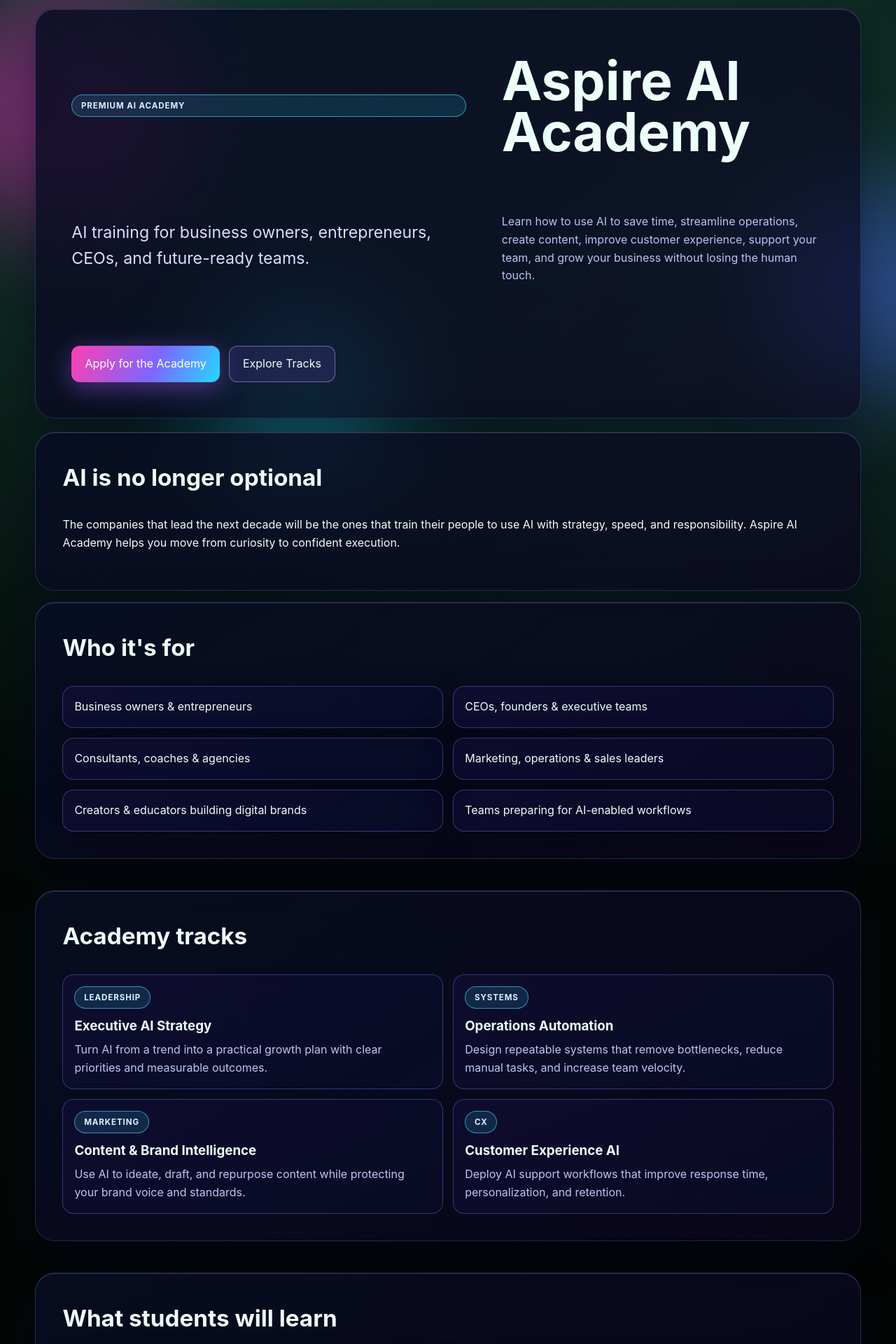
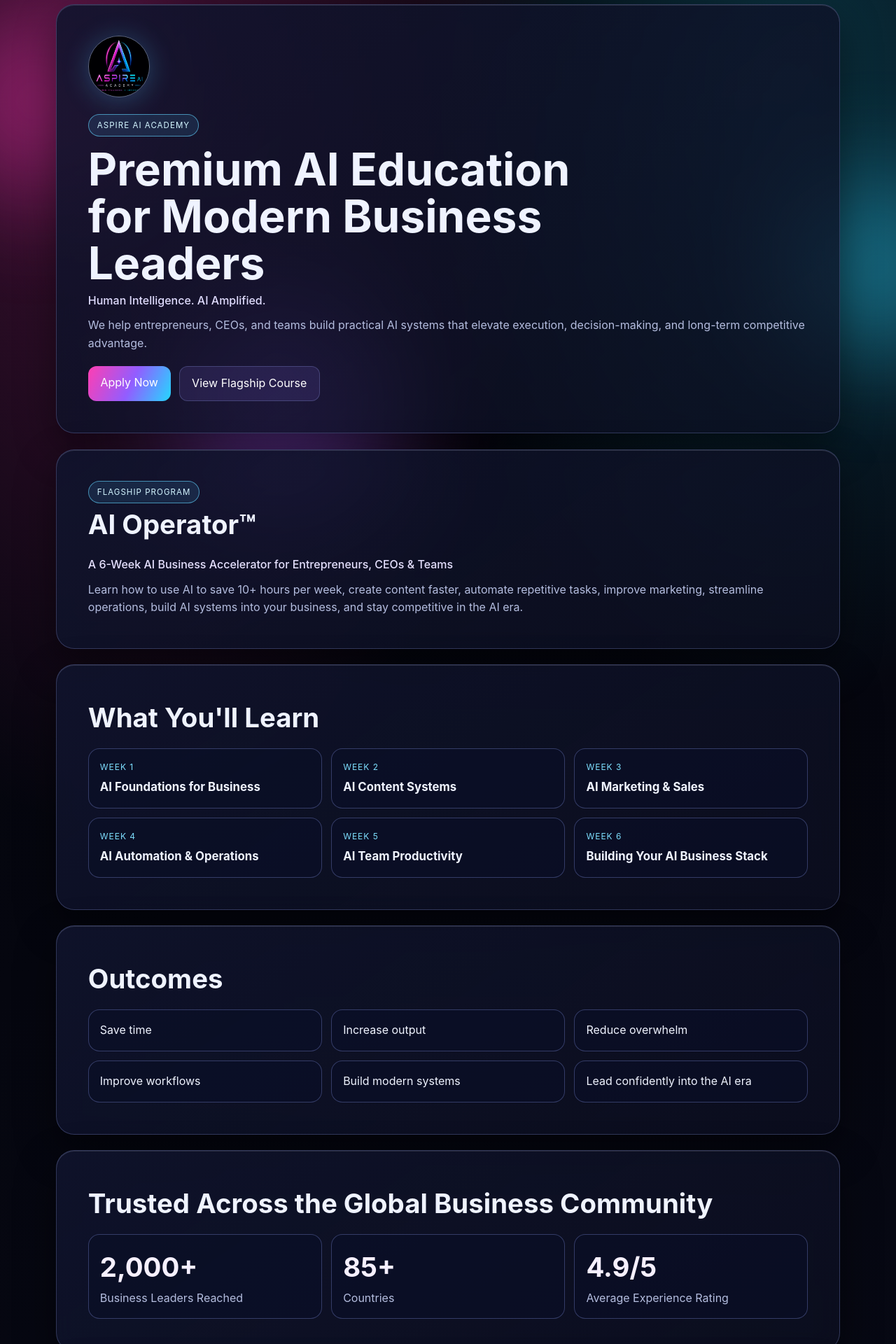
Before and after one commit to jessgoodvibesonly/TheNewSimulationMinistry, a Next.js app: page / in a window 1280 px wide. Shown: the part 20-1940 px from the top of the page at 70% size. Built offline with nearby package versions, Linux system fonts and the light colour scheme.

Commit message:
Redesign homepage into premium executive academy experience

```diff
--- a/app/globals.css
+++ b/app/globals.css
@@ -1,287 +1,131 @@
 :root {
-  --bg: #040b09;
-  --bg-soft: #0b1a16;
-  --text: #ecfff8;
-  --muted: #b3d6ca;
-  --accent: #7bff9e;
-  --accent-soft: rgba(123, 255, 158, 0.25);
-  --purple: #bc7dff;
-  --glass: rgba(255, 255, 255, 0.07);
-  --border: rgba(170, 255, 200, 0.22);
+  --bg: #06070f;
+  --surface: rgba(13, 16, 34, 0.72);
+  --surface-strong: rgba(16, 20, 45, 0.9);
+  --text: #eff3ff;
+  --muted: #b4bddf;
+  --line: rgba(161, 174, 255, 0.25);
 }
 
 * { box-sizing: border-box; }
-
 html, body { overflow-x: clip; }
-
 body {
   margin: 0;
   font-family: Inter, ui-sans-serif, system-ui, -apple-system, Segoe UI, Roboto, Helvetica, Arial, sans-serif;
   color: var(--text);
-  background: radial-gradient(circle at 20% 0%, #143d31, transparent 35%),
-    radial-gradient(circle at 85% 10%, #12342b, transparent 30%),
-    linear-gradient(160deg, var(--bg), #020504 70%);
+  background:
+    radial-gradient(50% 45% at 14% 3%, rgba(255, 55, 178, 0.25), transparent),
+    radial-gradient(42% 35% at 88% 6%, rgba(35, 215, 255, 0.22), transparent),
+    linear-gradient(160deg, #03040a 0%, #05060f 48%, #070915 100%);
   line-height: 1.6;
 }
 
-main {
-  width: min(1160px, 100% - 2.5rem);
-  margin: 0 auto;
-  padding: clamp(1rem, 2vw, 1.75rem) 0;
-}
-
-.section {
-  margin: clamp(2rem, 4vw, 2.8rem) 0;
-  padding: clamp(1.25rem, 3vw, 2.1rem);
-  border-radius: 24px;
-}
-
-.glass {
-  background: var(--glass);
-  border: 1px solid var(--border);
-  backdrop-filter: blur(12px);
-  box-shadow: 0 20px 50px rgba(0, 0, 0, 0.25);
-}
-
-.hero {
-  display: grid;
-  grid-template-columns: 1fr;
-  gap: clamp(1.2rem, 3vw, 2.2rem);
-  align-items: center;
-  padding: clamp(1rem, 2vw, 1.5rem) 0 clamp(2rem, 4vw, 3rem);
-}
-
-.hero-content {
-  max-width: 40rem;
-}
-
-.hero-content h1 {
-  font-size: clamp(2.125rem, 5.4vw, 4.3rem);
-  margin: 0.25rem 0 0.7rem;
-  line-height: 1.02;
-  text-wrap: balance;
-}
-
-.aspire-logo-wrap {
-  margin-bottom: 24px;
-}
-
-.aspire-logo {
-  width: clamp(80px, 10vw, 126px);
-  height: clamp(80px, 10vw, 126px);
-  object-fit: cover;
-  border-radius: 50%;
-  box-shadow: 0 0 20px rgba(255, 0, 200, 0.5), 0 0 40px rgba(255, 0, 200, 0.4), 0 0 60px rgba(255, 0, 200, 0.3);
-}
-
-.subheadline { font-size: clamp(1.05rem, 1.6vw, 1.25rem); color: #d8ffe8; }
-.trust-line { color: var(--muted); margin-top: 0.9rem; }
-.hero-image-wrap { position: relative; isolation: isolate; }
-.hero-glow {
-  position: absolute; inset: 12% 8% 18% 8%;
-  background: radial-gradient(circle, rgba(133, 255, 174, 0.65), rgba(133, 255, 174, 0));
-  filter: blur(35px); z-index: -2;
-}
-.hero-image {
-  width: 100%;
-  max-width: 640px;
-  max-height: min(72vh, 720px);
-  object-fit: contain;
-  display: block;
-  margin: 0 auto;
-}
-.beam {
-  position: absolute; left: 20%; right: 20%; bottom: -14%; height: 28%;
-  background: linear-gradient(to bottom, rgba(123, 255, 158, 0.45), rgba(123, 255, 158, 0));
-  filter: blur(12px); z-index: -1;
-}
-
-h2 { font-size: clamp(1.5rem, 2.6vw, 2.2rem); margin-top: 0; }
-.grid { display: grid; gap: 1rem; }
-.cards { grid-template-columns: repeat(1, minmax(0, 1fr)); }
-.card, .function-item { padding: 1.1rem; border-radius: 16px; }
-
-.card,
-.price-card,
-.step-card,
-.offer-card {
-  height: 100%;
-  display: flex;
-  flex-direction: column;
-}
-
-.actions { display: flex; flex-wrap: wrap; gap: 0.8rem; }
-.hero-actions { margin-top: 1.1rem; }
-.btn {
-  text-decoration: none;
-  padding: 0.75rem 1.2rem;
-  min-height: 48px;
-  border-radius: 12px;
-  color: var(--text);
-  border: 1px solid var(--border);
-  background: rgba(255, 255, 255, 0.04);
-  transition: transform 0.2s ease, box-shadow 0.2s ease;
-  font-size: 1rem;
-  display: inline-flex;
-  align-items: center;
-  justify-content: center;
-}
-.btn:hover { transform: translateY(-1px); box-shadow: 0 0 0 1px rgba(188, 125, 255, 0.4); }
-.btn.primary {
-  background: linear-gradient(135deg, #5af388, #6fffb1);
-  color: #022a17; border: none; font-weight: 700;
-  box-shadow: 0 10px 30px rgba(96, 255, 155, 0.35), inset 0 0 0 1px rgba(188, 125, 255, 0.28);
-}
-.btn.secondary { border-color: rgba(188, 125, 255, 0.55); background: rgba(188, 125, 255, 0.12); }
-
-.offer-card ul { margin: 0.8rem 0 1rem; padding-left: 1.15rem; }
-.price, .price-tag { color: var(--accent); font-weight: 700; font-size: 1.25rem; }
-.note { color: var(--muted); font-size: 0.95rem; margin-top: 0.8rem; }
-.quote-card {
-  margin: 1rem 0 0; padding: 1rem; border-radius: 14px;
-  background: rgba(188, 125, 255, 0.13); border: 1px solid rgba(188, 125, 255, 0.35);
-  color: #f5e9ff; font-weight: 600;
-}
-
-.process-grid { grid-template-columns: repeat(1, minmax(0, 1fr)); }
-.step-card { background: rgba(5, 18, 14, 0.56); border: 1px solid var(--border); }
-.step-number {
-  width: 2rem; height: 2rem; border-radius: 999px; display: grid; place-items: center;
-  background: rgba(123, 255, 158, 0.2); color: var(--accent); font-weight: 700; margin: 0 0 0.5rem;
-}
-
-.pricing-grid { grid-template-columns: repeat(1, minmax(0, 1fr)); }
-.price-card {
-  border: 1px solid rgba(188, 125, 255, 0.3);
-  background: linear-gradient(165deg, rgba(14, 28, 22, 0.9), rgba(10, 24, 20, 0.55));
-}
-.final-cta { text-align: center; }
-.footer { text-align: center; padding: 2.5rem 0 3.5rem; color: var(--muted); }
-.footer .brand { color: var(--text); font-weight: 700; }
-
-@media (min-width: 720px) {
-  .cards,
-  .process-grid,
-  .pricing-grid {
-    grid-template-columns: repeat(2, minmax(0, 1fr));
-  }
-}
-
-@media (min-width: 920px) {
-  .hero { grid-template-columns: 1.1fr 0.9fr; gap: clamp(2rem, 4vw, 3.2rem); }
-  .hero-content { max-width: 42rem; }
-
-  .cards,
-  .process-grid,
-  .pricing-grid {
-    grid-template-columns: repeat(3, minmax(0, 1fr));
-  }
-}
-
-@media (max-width: 768px) {
-  main { width: min(1160px, 100% - 1.5rem); }
-  .section { padding: 1.25rem; }
-  .hero { text-align: left; padding-top: 0.5rem; }
-  .aspire-logo-wrap { text-align: center; }
-  .hero-image { max-height: 420px; }
-  .actions { flex-direction: column; }
-  .btn { width: 100%; text-align: center; }
-  .footer { padding-bottom: 2.2rem; }
-}
-
-/* Aspire AI Academy revamp */
 .academy-page {
   position: relative;
-  width: min(1180px, 100% - 2rem);
+  width: min(1120px, 100% - 2rem);
   margin: 0 auto;
-  padding: 2rem 0 4rem;
+  padding: clamp(1.25rem, 2vw, 2rem) 0 3.2rem;
+  display: grid;
+  gap: 1.1rem;
   isolation: isolate;
 }
 
-.academy-page .orb {
-  position: fixed;
-  border-radius: 999px;
-  filter: blur(70px);
-  z-index: -2;
-  opacity: 0.45;
-  animation: float 12s ease-in-out infinite;
-}
-.orb-one { width: 340px; height: 340px; background: #ff2dcc; top: 4%; left: -6%; }
-.orb-two { width: 300px; height: 300px; background: #4f6fff; top: 38%; right: -8%; animation-delay: 2.5s; }
-.orb-three { width: 280px; height: 280px; background: #21d9ff; bottom: 8%; left: 22%; animation-delay: 1.5s; }
+.orb { position: fixed; border-radius: 999px; filter: blur(78px); opacity: .42; z-index: -2; }
+.orb-one { width: 280px; height: 280px; background: #ff38b5; top: 3%; left: -7%; }
+.orb-two { width: 260px; height: 260px; background: #2dd7ff; top: 34%; right: -8%; }
+.orb-three { width: 320px; height: 320px; background: #9859ff; bottom: 5%; left: 19%; }
 
-.hero,
-.panel,
-.section,
-.final-cta {
-  border-radius: 28px;
-  border: 1px solid rgba(134, 155, 255, 0.22);
-  background: linear-gradient(145deg, rgba(8, 13, 35, 0.88), rgba(13, 7, 33, 0.68));
-  box-shadow: inset 0 1px 0 rgba(255, 255, 255, 0.15), 0 24px 60px rgba(3, 8, 28, 0.5);
-  backdrop-filter: blur(18px);
+.glass-shell {
+  border-radius: 26px;
+  border: 1px solid var(--line);
+  background: linear-gradient(145deg, var(--surface-strong), var(--surface));
+  box-shadow: inset 0 1px 0 rgba(255,255,255,.12), 0 22px 58px rgba(0,0,0,.45);
+  backdrop-filter: blur(14px);
 }
 
-.hero { padding: clamp(2rem, 4vw, 3.5rem); margin: 0 0 1.2rem; }
-.badge,
-.mini-badge {
-  display: inline-flex;
-  padding: 0.35rem 0.8rem;
+.hero, .section, .footer { padding: clamp(1.4rem, 3.5vw, 3rem); }
+.hero { text-align: left; }
+.hero-logo-wrap {
+  position: relative;
+  width: max-content;
+  margin: 0 auto 1rem 0;
+}
+.hero-logo-glow {
+  position: absolute;
+  width: 120px;
+  height: 120px;
   border-radius: 999px;
-  letter-spacing: 0.08em;
-  text-transform: uppercase;
-  font-weight: 700;
-  font-size: 0.72rem;
-  color: #d7f4ff;
-  border: 1px solid rgba(59, 228, 255, 0.6);
-  background: rgba(53, 212, 255, 0.14);
+  left: 50%; top: 50%;
+  transform: translate(-50%, -50%);
+  background: radial-gradient(circle, rgba(255,59,184,.6), rgba(45,215,255,.25), transparent 68%);
+  filter: blur(16px);
 }
-.hero h1 { font-size: clamp(2.4rem, 6vw, 5.4rem); margin: 1rem 0 0.7rem; line-height: 0.95; }
-.subheadline { font-size: clamp(1.1rem, 2vw, 1.45rem); color: #d8ddff; margin: 0.2rem 0 0.75rem; }
-.hero-body { max-width: 70ch; color: #b8c4f4; }
-
-.hero-actions { display: flex; flex-wrap: wrap; gap: 0.8rem; margin-top: 1.25rem; }
-.btn { border-radius: 12px; }
-.btn-primary {
-  background: linear-gradient(115deg, #ff3fb0, #7e66ff 56%, #26d8ff);
-  color: #fff;
-  border: none;
-  box-shadow: 0 8px 36px rgba(158, 95, 255, 0.45);
-}
-.btn-ghost {
-  border: 1px solid rgba(192, 151, 255, 0.55);
-  background: rgba(150, 81, 255, 0.12);
+.hero-logo {
+  position: relative;
+  width: clamp(64px, 8vw, 88px);
+  height: clamp(64px, 8vw, 88px);
+  border-radius: 999px;
+  border: 1px solid rgba(255,255,255,.3);
 }
 
-.panel,
-.section,
-.final-cta { padding: clamp(1.5rem, 3vw, 2.4rem); margin-top: 1rem; }
-.section h2,
-.panel h2,
-.final-cta h2 { margin-top: 0; }
-
-.grid { display: grid; gap: 0.9rem; grid-template-columns: repeat(1, minmax(0, 1fr)); }
-.glass,
-.track-card,
-.format-card {
-  padding: 1rem;
-  border-radius: 16px;
-  background: linear-gradient(150deg, rgba(25, 17, 70, 0.42), rgba(8, 17, 54, 0.36));
-  border: 1px solid rgba(120, 144, 255, 0.35);
-}
-.track-card h3 { margin: 0.65rem 0 0.4rem; }
-.track-card p { margin: 0; color: #bbc6f2; }
-.stack p { margin: 0.4rem 0; color: #ced6ff; }
-
-.final-cta { text-align: center; }
-.final-cta p { max-width: 70ch; margin: 0 auto 1rem; color: #cad4ff; }
-
-@keyframes float {
-  0%,100% { transform: translateY(0px) translateX(0px); }
-  50% { transform: translateY(-24px) translateX(8px); }
+.badge, .mini-badge {
+  display: inline-flex;
+  font-size: .72rem;
+  letter-spacing: .09em;
+  text-transform: uppercase;
+  padding: .36rem .75rem;
+  border-radius: 999px;
+  border: 1px solid rgba(99, 212, 255, .6);
+  color: #d3f5ff;
+  background: rgba(77, 197, 255, .12);
 }
 
+h1 {
+  font-size: clamp(2rem, 5vw, 4rem);
+  line-height: 1.05;
+  margin: .8rem 0 .5rem;
+  max-width: 17ch;
+}
+h2 { font-size: clamp(1.5rem, 3vw, 2.4rem); margin: 0 0 .8rem; }
+h3 { margin: 0; font-size: 1.05rem; }
+.subheadline { margin: 0 0 .6rem; color: #e1ddff; font-weight: 500; }
+.hero-body, .section-copy, .stat-label, .price-card p { color: var(--muted); margin: 0; }
+.section-subtitle { color: #e6e1ff; margin: .25rem 0 .65rem; font-weight: 500; }
+
+.hero-actions { display: flex; flex-wrap: wrap; gap: .75rem; margin-top: 1.2rem; }
+.btn {
+  text-decoration: none;
+  color: white;
+  padding: .72rem 1.1rem;
+  border-radius: 12px;
+  border: 1px solid var(--line);
+}
+.btn-primary { background: linear-gradient(115deg, #ff3eb2, #925dff 52%, #24d8ff); border: none; }
+.btn-ghost { background: rgba(147, 118, 255, .12); }
+
+.grid { display: grid; gap: .85rem; grid-template-columns: 1fr; }
+.learn-card, .outcome-card, .price-card, .stat-card {
+  border-radius: 16px;
+  padding: 1rem;
+  border: 1px solid rgba(150, 166, 255, .3);
+  background: rgba(10, 15, 40, .62);
+}
+.week-label { margin: 0 0 .35rem; color: #7edfff; text-transform: uppercase; font-size: .75rem; letter-spacing: .08em; }
+.stat-value { margin: 0; font-size: clamp(1.6rem, 3vw, 2.5rem); font-weight: 700; color: #f6f0ff; }
+.price { font-size: 1.8rem; font-weight: 700; margin: .35rem 0; color: #79dbff; }
+
+.footer { text-align: center; }
+.footer .brand { margin: 0; font-weight: 700; color: #f4f7ff; }
+.footer p { margin: .1rem 0; color: var(--muted); }
+
 @media (min-width: 760px) {
-  .grid { grid-template-columns: repeat(2, minmax(0, 1fr)); }
-  .tracks-grid { grid-template-columns: repeat(2, minmax(0, 1fr)); }
-  .formats-grid { grid-template-columns: repeat(4, minmax(0, 1fr)); }
+  .academy-page { gap: 1.4rem; }
+  .learn-grid { grid-template-columns: repeat(3, minmax(0, 1fr)); }
+  .outcome-grid, .stat-grid, .pricing-grid { grid-template-columns: repeat(3, minmax(0, 1fr)); }
 }
+
+@media (max-width: 760px) {
+  .academy-page { width: min(1120px, 100% - 1.1rem); }
+  .hero-actions { flex-direction: column; }
+  .btn { width: 100%; text-align: center; }
+}
--- a/app/page.tsx
+++ b/app/page.tsx
@@ -1,51 +1,45 @@
-const audience = [
-  "Business owners & entrepreneurs",
-  "CEOs, founders & executive teams",
-  "Consultants, coaches & agencies",
-  "Marketing, operations & sales leaders",
-  "Creators & educators building digital brands",
-  "Teams preparing for AI-enabled workflows"
+import Image from "next/image";
+
+const weeklyCurriculum = [
+  "AI Foundations for Business",
+  "AI Content Systems",
+  "AI Marketing & Sales",
+  "AI Automation & Operations",
+  "AI Team Productivity",
+  "Building Your AI Business Stack"
 ];
 
-const tracks = [
+const outcomes = [
+  "Save time",
+  "Increase output",
+  "Reduce overwhelm",
+  "Improve workflows",
+  "Build modern systems",
+  "Lead confidently into the AI era"
+];
+
+const pricingPlans = [
   {
-    title: "Executive AI Strategy",
-    text: "Turn AI from a trend into a practical growth plan with clear priorities and measurable outcomes.",
-    badge: "Leadership"
+    name: "Starter",
+    price: "$497",
+    detail: "For solo founders and first-time AI operators"
   },
   {
-    title: "Operations Automation",
-    text: "Design repeatable systems that remove bottlenecks, reduce manual tasks, and increase team velocity.",
-    badge: "Systems"
+    name: "Operator",
+    price: "$1,497",
+    detail: "For owners and leaders implementing across the business"
   },
   {
-    title: "Content & Brand Intelligence",
-    text: "Use AI to ideate, draft, and repurpose content while protecting your brand voice and standards.",
-    badge: "Marketing"
-  },
-  {
-    title: "Customer Experience AI",
-    text: "Deploy AI support workflows that improve response time, personalization, and retention.",
-    badge: "CX"
+    name: "Executive Team",
+    price: "Custom",
+    detail: "For leadership teams rolling out AI at scale"
   }
 ];
 
-const learningOutcomes = [
-  "Choose the right AI tools for your exact business model",
-  "Create high-quality prompts, workflows, and SOPs your team can actually use",
-  "Save hours each week across operations, communication, and content",
-  "Build responsible AI policies that protect trust and brand integrity",
-  "Lead confident AI adoption without overwhelming your people",
-  "Measure business impact with practical KPIs and implementation plans"
-];
-
-const formats = ["Live cohort intensives", "Private leadership workshops", "Team implementation labs", "On-demand micro lessons + toolkits"];
-
-const differentiators = [
-  "Human-first AI education grounded in real business operations",
-  "Built for decision-makers, not just technical teams",
-  "Strategic and practical: vision, systems, and execution",
-  "Premium academy experience with implementation support"
+const stats = [
+  { value: "2,000+", label: "Business Leaders Reached" },
+  { value: "85+", label: "Countries" },
+  { value: "4.9/5", label: "Average Experience Rating" }
 ];
 
 export default function HomePage() {
@@ -55,88 +49,93 @@
       <div className="orb orb-two" aria-hidden="true" />
       <div className="orb orb-three" aria-hidden="true" />
 
-      <section className="hero">
-        <span className="badge">Premium AI Academy</span>
-        <h1>Aspire AI Academy</h1>
-        <p className="subheadline">
-          AI training for business owners, entrepreneurs, CEOs, and future-ready teams.
-        </p>
+      <section className="hero glass-shell">
+        <div className="hero-logo-wrap">
+          <div className="hero-logo-glow" aria-hidden="true" />
+          <Image
+            src="/ASPIREai.png"
+            alt="Aspire AI Academy logo"
+            width={96}
+            height={96}
+            className="hero-logo"
+            priority
+          />
+        </div>
+
+        <span className="badge">Aspire AI Academy</span>
+        <h1>Premium AI Education for Modern Business Leaders</h1>
+        <p className="subheadline">Human Intelligence. AI Amplified.</p>
         <p className="hero-body">
-          Learn how to use AI to save time, streamline operations, create content, improve customer
-          experience, support your team, and grow your business without losing the human touch.
+          We help entrepreneurs, CEOs, and teams build practical AI systems that elevate execution,
+          decision-making, and long-term competitive advantage.
         </p>
         <div className="hero-actions">
-          <a href="#" className="btn btn-primary">Apply for the Academy</a>
-          <a href="#tracks" className="btn btn-ghost">Explore Tracks</a>
+          <a href="#pricing" className="btn btn-primary">Apply Now</a>
+          <a href="#flagship-course" className="btn btn-ghost">View Flagship Course</a>
         </div>
       </section>
 
-      <section className="panel">
-        <h2>AI is no longer optional</h2>
-        <p>
-          The companies that lead the next decade will be the ones that train their people to use
-          AI with strategy, speed, and responsibility. Aspire AI Academy helps you move from
-          curiosity to confident execution.
+      <section className="section glass-shell" id="flagship-course">
+        <span className="mini-badge">Flagship Program</span>
+        <h2>AI Operator™</h2>
+        <p className="section-subtitle">A 6-Week AI Business Accelerator for Entrepreneurs, CEOs & Teams</p>
+        <p className="section-copy">
+          Learn how to use AI to save 10+ hours per week, create content faster, automate repetitive
+          tasks, improve marketing, streamline operations, build AI systems into your business, and
+          stay competitive in the AI era.
         </p>
       </section>
 
-      <section className="section">
-        <h2>Who it&apos;s for</h2>
-        <div className="grid">
-          {audience.map((item) => (
-            <article className="glass" key={item}>{item}</article>
-          ))}
-        </div>
-      </section>
-
-      <section className="section" id="tracks">
-        <h2>Academy tracks</h2>
-        <div className="grid tracks-grid">
-          {tracks.map((track) => (
-            <article className="track-card" key={track.title}>
-              <span className="mini-badge">{track.badge}</span>
-              <h3>{track.title}</h3>
-              <p>{track.text}</p>
+      <section className="section glass-shell" id="learn">
+        <h2>What You&apos;ll Learn</h2>
+        <div className="grid learn-grid">
+          {weeklyCurriculum.map((week, index) => (
+            <article className="learn-card" key={week}>
+              <p className="week-label">Week {index + 1}</p>
+              <h3>{week}</h3>
             </article>
           ))}
         </div>
       </section>
 
-      <section className="section">
-        <h2>What students will learn</h2>
-        <div className="grid">
-          {learningOutcomes.map((item) => (
-            <article className="glass" key={item}>{item}</article>
+      <section className="section glass-shell" id="outcomes">
+        <h2>Outcomes</h2>
+        <div className="grid outcome-grid">
+          {outcomes.map((outcome) => (
+            <article className="outcome-card" key={outcome}>{outcome}</article>
           ))}
         </div>
       </section>
 
-      <section className="section panel">
-        <h2>Why Aspire AI Academy is different</h2>
-        <div className="stack">
-          {differentiators.map((item) => (
-            <p key={item}>✦ {item}</p>
+      <section className="section glass-shell" id="social-proof">
+        <h2>Trusted Across the Global Business Community</h2>
+        <div className="grid stat-grid">
+          {stats.map((stat) => (
+            <article className="stat-card" key={stat.label}>
+              <p className="stat-value">{stat.value}</p>
+              <p className="stat-label">{stat.label}</p>
+            </article>
           ))}
         </div>
       </section>
 
-      <section className="section">
-        <h2>Program formats</h2>
-        <div className="grid formats-grid">
-          {formats.map((item) => (
-            <article className="format-card" key={item}>{item}</article>
+      <section className="section glass-shell" id="pricing">
+        <h2>Pricing</h2>
+        <div className="grid pricing-grid">
+          {pricingPlans.map((plan) => (
+            <article className="price-card" key={plan.name}>
+              <h3>{plan.name}</h3>
+              <p className="price">{plan.price}</p>
+              <p>{plan.detail}</p>
+            </article>
           ))}
         </div>
       </section>
 
-      <section className="final-cta">
-        <h2>Build an AI-ready company without losing your human edge.</h2>
-        <p>
-          Aspire AI Academy gives leaders and teams the training, systems, and confidence to adopt
-          AI in a practical, strategic, and people-centered way.
-        </p>
-        <a href="#" className="btn btn-primary">Join Aspire AI Academy</a>
-      </section>
+      <footer className="footer glass-shell">
+        <p className="brand">Aspire AI Academy</p>
+        <p>Human Intelligence. AI Amplified.</p>
+      </footer>
     </main>
   );
 }
```
